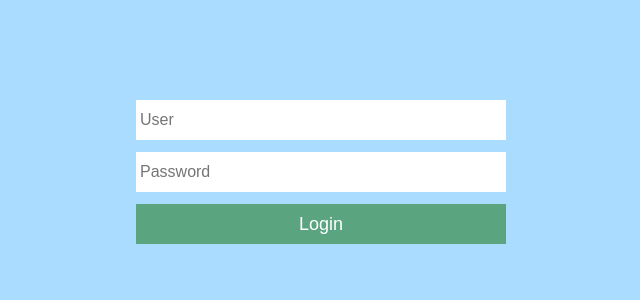
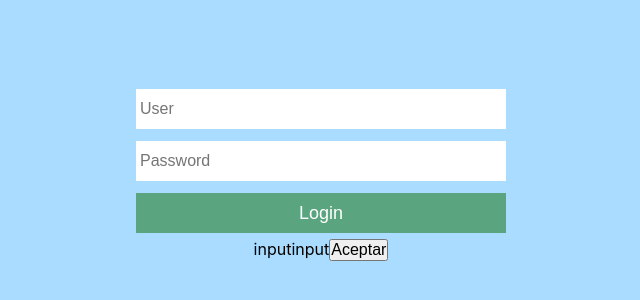
Before and after one commit to andylopezgit/mcga-2022-freont-react, a React (Create React App) app: page /login in a window 1280 px wide. Shown: the part 228-528 px from the top of the page, without its empty margins (319-959 px from the left). Built offline with nearby package versions, Linux system fonts and the light colour scheme.

Commit message:
creo componentes de form combinables

```diff
--- /dev/null
+++ b/src/components/SharedComponents/ButtonShared.js
@@ -0,0 +1,7 @@
+import React from "react";
+
+const ButtonShared = ({ text, type }) => {
+  return <button type={type}>{text}</button>;
+};
+
+export default ButtonShared;
--- /dev/null
+++ b/src/components/SharedComponents/FormShared.js
@@ -0,0 +1,15 @@
+import React from "react";
+import ButtonShared from "./ButtonShared";
+import InputShared from "./InputShared";
+
+const FormShared = () => {
+  return (
+    <form>
+      <InputShared />
+      <InputShared />
+      <ButtonShared type="button" text="Aceptar"></ButtonShared>
+    </form>
+  );
+};
+
+export default FormShared;
--- /dev/null
+++ b/src/components/SharedComponents/InputShared.js
@@ -0,0 +1,7 @@
+import React from "react";
+
+const InputShared = () => {
+  return <>input</>;
+};
+
+export default InputShared;
--- a/src/screems/Login/login.js
+++ b/src/screems/Login/login.js
@@ -3,6 +3,7 @@
 import styles from "./login.module.css";
 import { useNavigate } from "react-router-dom";
 //import { Button } from "../../components/button/button";
+import FormShared from "../../components/SharedComponents/FormShared";
 
 const Login = () => {
   const [user, setUser] = React.useState("");
@@ -37,6 +38,8 @@
       {/*<Button name="Eliminar">*/}
       {/*  como Child*/}
       {/*</Button>*/}
+
+      <FormShared />
     </div>
   );
 };
--- a/src/screems/Practice/practice.js
+++ b/src/screems/Practice/practice.js
@@ -10,6 +10,7 @@
   const { count } = useSelector((state) => state.counter);
   const { product } = useSelector((state) => state.product);
 
+  console.log("produc", product);
   useEffect(() => {
     dispatch(() => getProducts(dispatch));
   }, []);
```
Also changed, not shown: src/components/login/login.js (+11 -6 lines), src/components/FormularioCompartido/formShared.js (added), src/components/FormularioCompartido/index.module.css (added).
